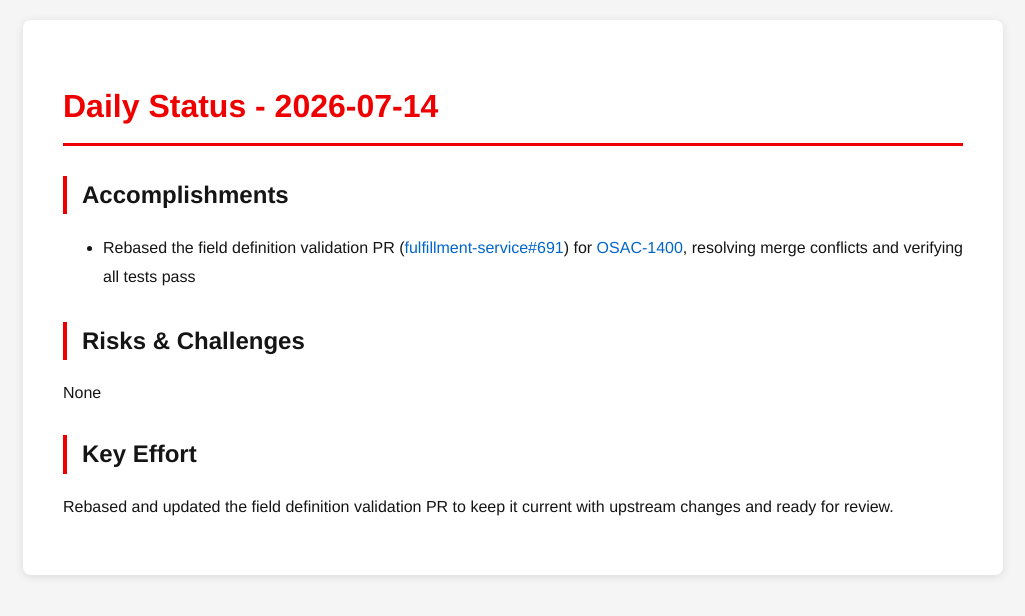
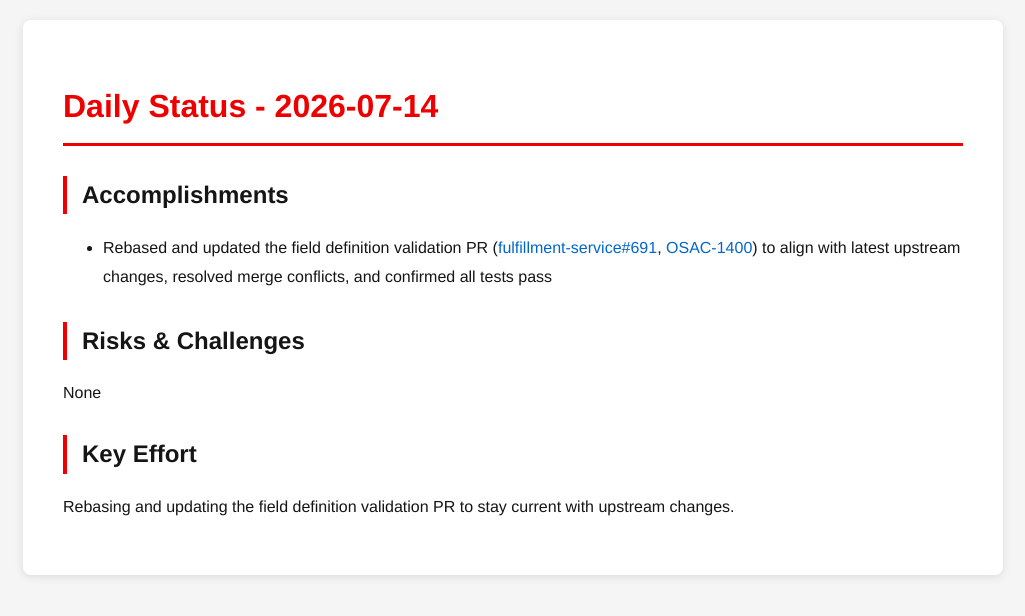
Before and after one commit to tzvatot/daily-status, a Jekyll site: the page built from 2026-07-14.md, in a window 1280 px wide. Shown: the top 616 px of the page, without its empty margins (127-1152 px from the left). Built offline with Jekyll 4.4.1, drawn with Linux system fonts in a browser that asks for light colours.

Commit message:
Daily status update - 2026-07-14

```diff
--- a/2026-07-14.md
+++ b/2026-07-14.md
@@ -7,10 +7,10 @@
 # Daily Status - 2026-07-14
 
 ## Accomplishments
-- Rebased the field definition validation PR ([fulfillment-service#691](https://github.com/osac-project/fulfillment-service/pull/691)) for [OSAC-1400](https://redhat.atlassian.net/browse/OSAC-1400), resolving merge conflicts and verifying all tests pass
+- Rebased and updated the field definition validation PR ([fulfillment-service#691](https://github.com/osac-project/fulfillment-service/pull/691), [OSAC-1400](https://redhat.atlassian.net/browse/OSAC-1400)) to align with latest upstream changes, resolved merge conflicts, and confirmed all tests pass
 
 ## Risks & Challenges
 None
 
 ## Key Effort
-Rebased and updated the field definition validation PR to keep it current with upstream changes and ready for review.
+Rebasing and updating the field definition validation PR to stay current with upstream changes.
```
